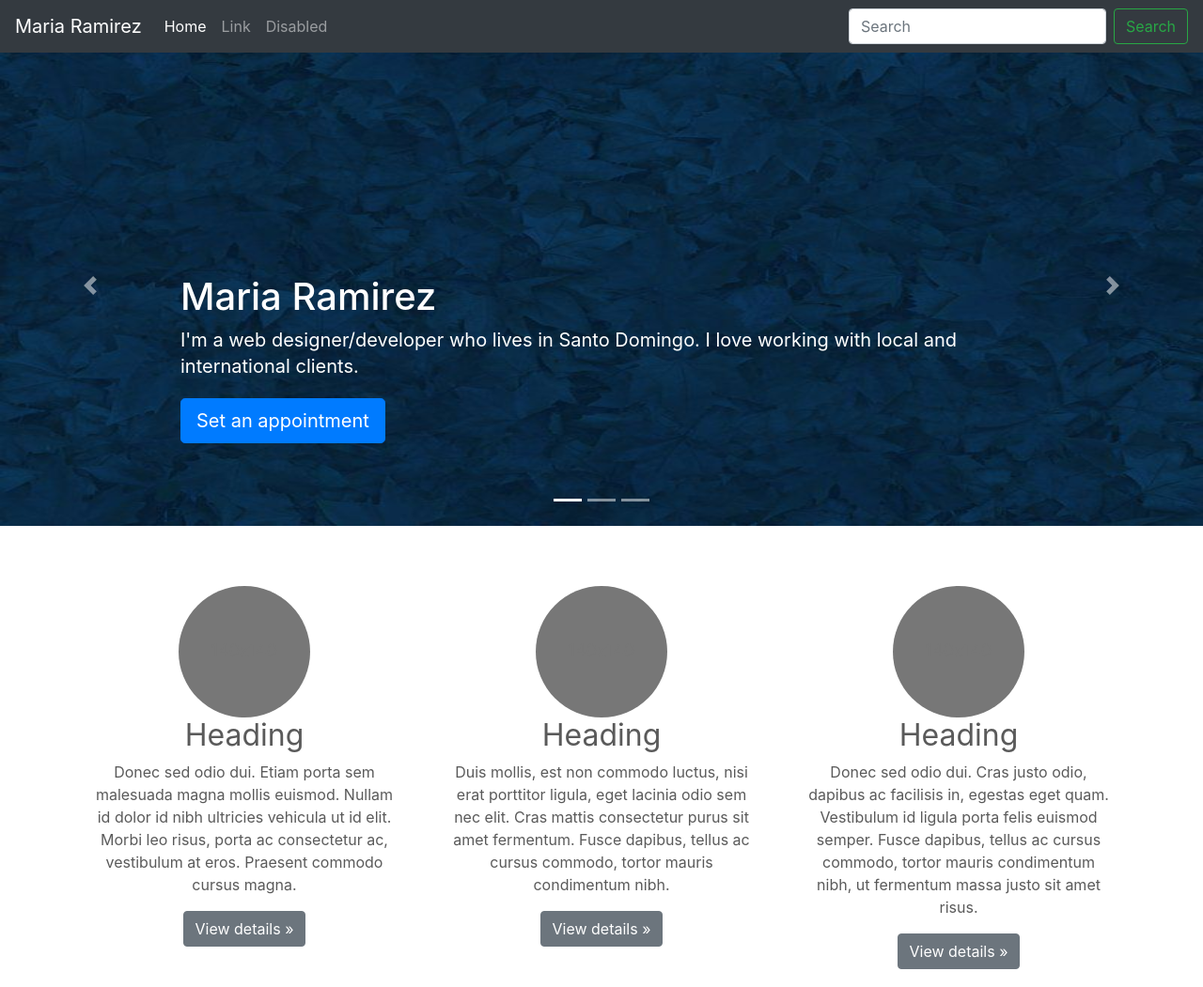
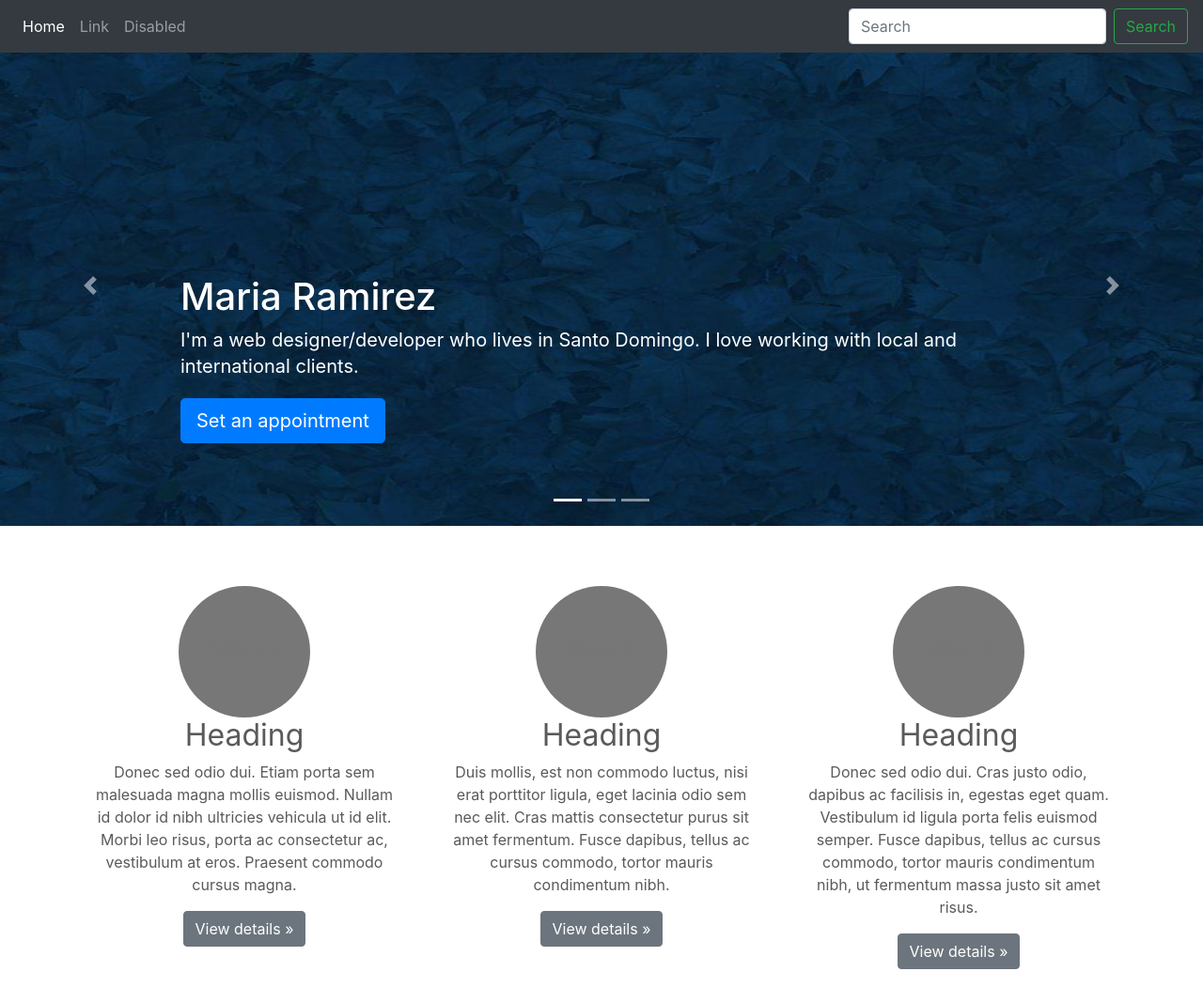
Before and after one commit to MariiaRamirez/Portafolio, a plain HTML site: page index.html in a window 1280 px wide. Shown: the top 1051 px of the page at 94% size. Drawn offline with Linux system fonts and the light colour scheme.

Commit message:
Update index.html

```diff
--- a/index.html
+++ b/index.html
@@ -28,7 +28,6 @@
   <body>
     <header>
   <nav class="navbar navbar-expand-md navbar-dark fixed-top bg-dark" id="nav1">
-    <a class="navbar-brand" href="#">Maria Ramirez</a>
     <button class="navbar-toggler" type="button" data-toggle="collapse" data-target="#navbarCollapse" aria-controls="navbarCollapse" aria-expanded="false" aria-label="Toggle navigation">
       <span class="navbar-toggler-icon"></span>
     </button>
```
